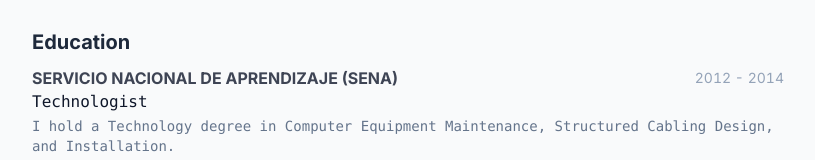
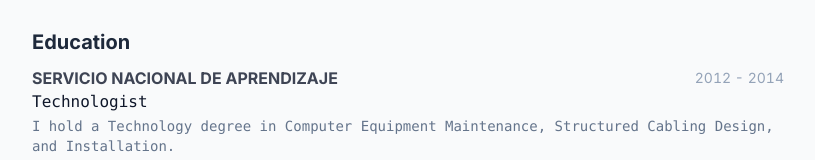
Before and after one commit to diegomillandev/cv, a React (Vite) app: page / in a window 1280 px wide. Shown: the part 570-730 px from the top of the page, without its empty margins (232-1047 px from the left). Built offline with nearby package versions, Linux system fonts and the light colour scheme.

Commit message:
deleted (SENA) title education

```diff
--- a/src/App.tsx
+++ b/src/App.tsx
@@ -128,7 +128,7 @@
           <div className="flex flex-col space-y-1.5">
             <header className="flex items-center justify-between gap-x-2 text-base">
               <h3 className="uppercase tracking text-slate-900/80 font-bold leading-none">
-                Servicio Nacional de Aprendizaje (SENA)
+                Servicio Nacional de Aprendizaje
               </h3>
               <div className="text-sm tabular-nums text-slate-400">
                 {2012} - <span className="capitalize">{2014}</span>
```
